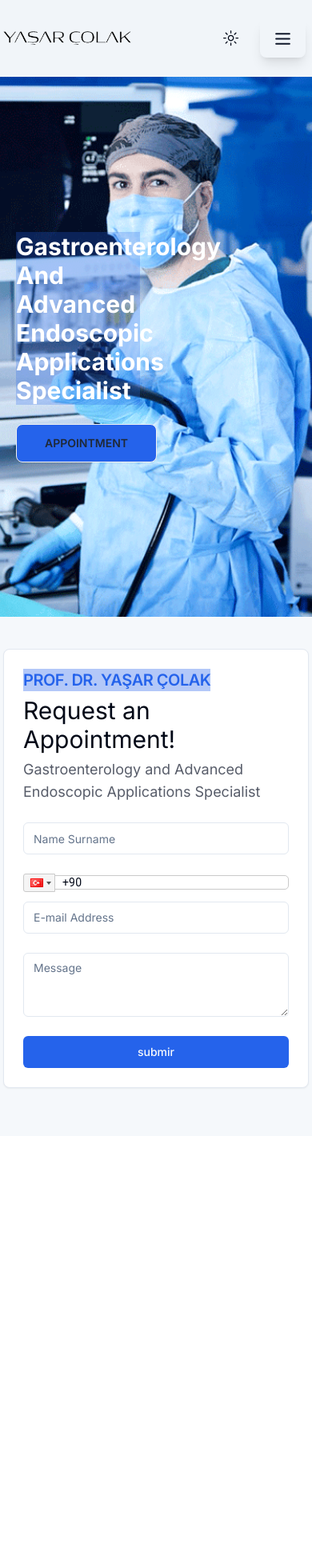
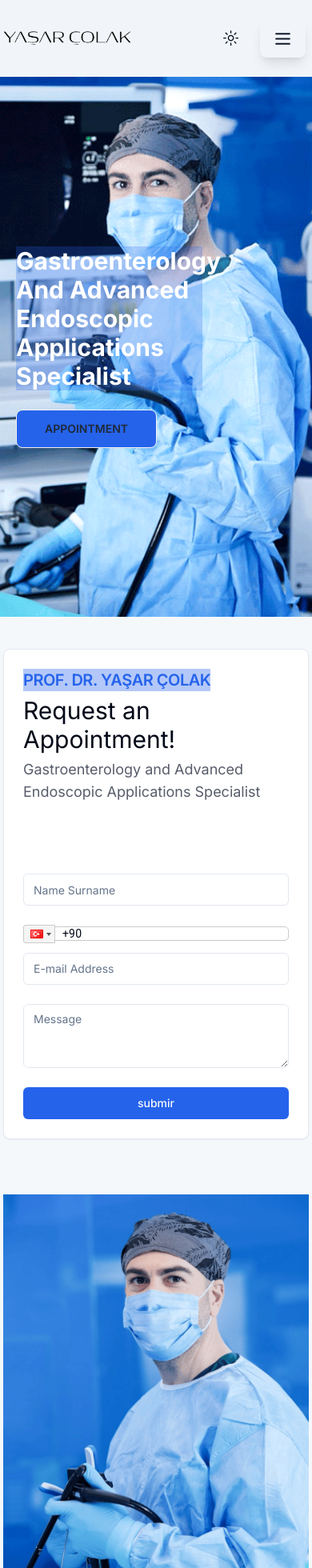
Before and after one commit to Ahmad-Hanki/yasarcolak, a Next.js app: page /en in a window 390 px wide. Shown: the top 1960 px of the page at 80% size. Before the commit the page ends 1420 px from the top, so only its background shows below. Built offline with nearby package versions, Linux system fonts and the light colour scheme.

Commit message:
made the image form

```diff
--- a/src/app/[locale]/_components/AppointmentFlex.tsx
+++ b/src/app/[locale]/_components/AppointmentFlex.tsx
@@ -1,5 +1,7 @@
 import AppointmentForm from "@/components/AppointmentForm"
 import { useTranslations } from "next-intl"
+import FormImage from '@/assets/FormImage.jpg'
+import Image from "next/image";
 const AppointmentFlex = () => {
     const t= useTranslations('appointment');
     const form = {
@@ -13,11 +15,11 @@ const AppointmentFlex = () => {
     }
 
   return (
-    <div className="flex flex-col gap-5 lg:flex-row">
+    <div className="flex flex-col gap-5 lg:flex-row h-full">
         <AppointmentForm form={form}/>
 
-        <div className="">
-
+        <div className="flex-1 min-h-[70vh] px-3 relative overflow-hidden aspect-[0.9/1] ">
+            <Image src={FormImage} alt="formIamge" fill className="object-contain object-center" />
         </div>
     </div>
   )
--- a/src/app/[locale]/page.tsx
+++ b/src/app/[locale]/page.tsx
@@ -5,7 +5,7 @@ import AppointmentFlex from "./_components/AppointmentFlex";
 
 export default function Home() {
   return (
-    <div className="text-secondary-foreground">
+    <div className="text-secondary-foreground overflow-hidden">
       <Hero />
 
       <div className="bg-secondary/70 py-10">
--- a/src/components/AppointmentForm.tsx
+++ b/src/components/AppointmentForm.tsx
@@ -41,8 +41,8 @@ const AppointmentForm = ({ form }: AppointmentForm) => {
   };
 
   return (
-    <div className="text-secondary-foreground flex-1">
-      <Card>
+    <div className="text-secondary-foreground flex-1 ">
+      <Card className="h-full space-y-16">
         <CardHeader>
           <CardTitle className="text-primary bg-primary/35 text-xl w-fit">
             PROF. DR. YAŞAR ÇOLAK
@@ -54,7 +54,7 @@ const AppointmentForm = ({ form }: AppointmentForm) => {
             {form.description}
           </CardDescription>
         </CardHeader>
-        <CardContent>
+        <CardContent className="h-full">
           <form className="w-full flex flex-col justify-start gap-6">
             <div className="flex-1">
               <Input
--- a/src/components/Hero.tsx
+++ b/src/components/Hero.tsx
@@ -22,7 +22,7 @@ const Hero = () => {
         transition={{ duration: 0.7 }}
         className="absolute z-20 w-full h-full flex items-center"
       >
-        <div className="w-full flex flex-col px-5 lg:px-10 gap-6 max-w-[50%]">
+        <div className="w-full flex flex-col px-5 lg:px-10 gap-6  max-w-[70%] md:max-w-[50%]">
           <h1 className="font-bold text-3xl  lg:text-5xl bg-primary/25">
             {t("header")}
           </h1>
```
